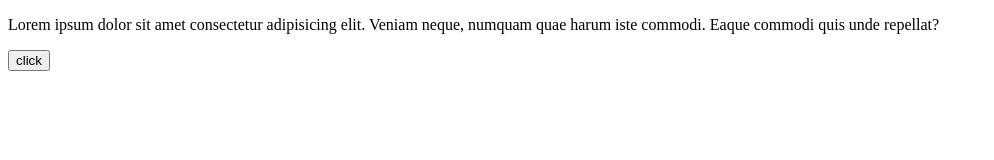
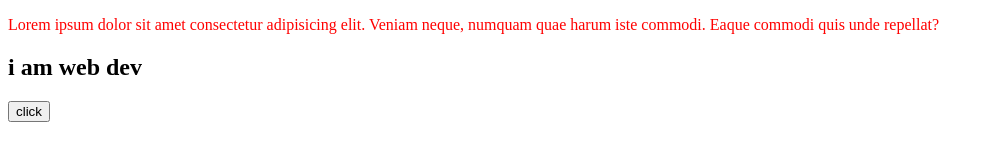
Before and after one commit to deepak29-git/txt, a plain HTML site: page index.html in a window 1280 px wide. Shown: the whole page, without its empty margins (0-994 px from the left). Drawn offline with Linux system fonts and the light colour scheme.

Commit message:
style: change color

```diff
--- a/index.html
+++ b/index.html
@@ -5,9 +5,11 @@
     <meta http-equiv="X-UA-Compatible" content="IE=edge">
     <meta name="viewport" content="width=device-width, initial-scale=1.0">
     <title>git command</title>
+    <link rel="stylesheet" href="style.css">
 </head>
 <body>
     <p>Lorem ipsum dolor sit amet consectetur adipisicing elit. Veniam neque, numquam quae harum iste commodi. Eaque commodi quis unde repellat?</p>
+    <h2>i am web dev</h2>
     <button>click</button>
 </body>
 </html>
--- a/style.css
+++ b/style.css
@@ -1,3 +1,3 @@
 p{
-    color:aqua;
+    color:red;
 }
```
